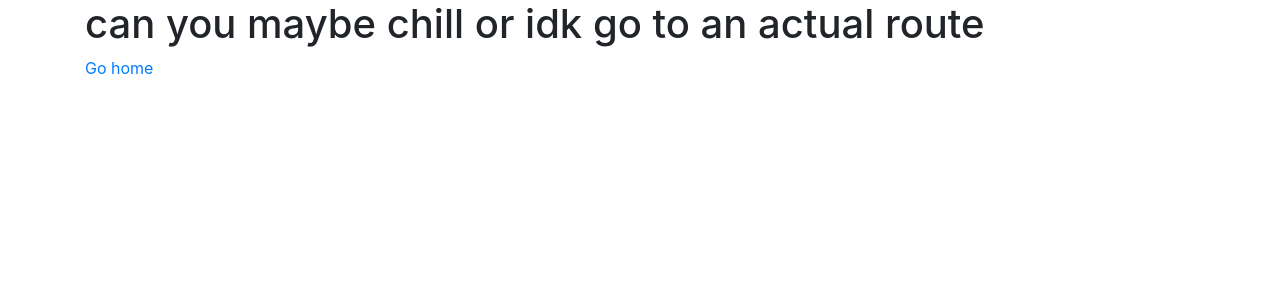
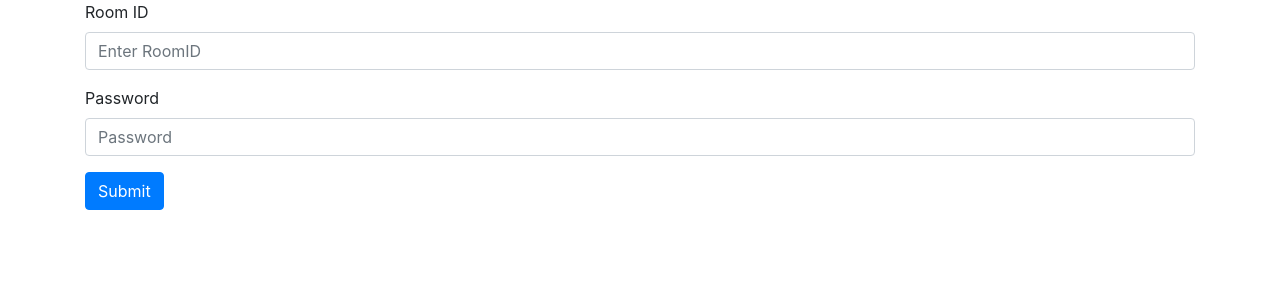
Before and after one commit to Berkyle/shishirs-dream, a React (Create React App) app: page /joinroom in a window 1280 px wide. Shown: the top 300 px of the page. Built offline with nearby package versions, Linux system fonts and the light colour scheme.

Commit message:
Added Buttons
pushed

```diff
--- a/src/App.js
+++ b/src/App.js
@@ -10,6 +10,7 @@
 import LoginPage from './LoginPage';
 import NotFound from './Components/NotFound';
 import ViewRoom from './Components/ViewRoom';
+import JoinRoom from './Components/Room';
 
 function App() {
   return (
@@ -18,6 +19,7 @@
         <Route component={Home} path="/" exact />
         <Route component={LoginPage} path="/login" exact />
         <Route component={ViewRoom} path="/view" exact />
+        <Route component={JoinRoom} path="/joinroom" exact />
         <Route component={NotFound} />
       </Switch>
     </Router>
--- /dev/null
+++ b/src/Components/Room.js
@@ -0,0 +1,29 @@
+import React from 'react'
+
+import Container from 'react-bootstrap/Container';
+import Button from 'react-bootstrap/Button';
+import Form from 'react-bootstrap/Form';
+
+const JoinRoom = () => {
+
+  return (
+    <Container>
+      <Form>
+        <Form.Group controlId="roomId">
+          <Form.Label>Room ID</Form.Label>
+          <Form.Control type="roomId" placeholder="Enter RoomID" />
+        </Form.Group>
+
+        <Form.Group controlId="password">
+          <Form.Label>Password</Form.Label>
+          <Form.Control type="password" placeholder="Password" />
+        </Form.Group>
+        <Button variant="primary" type="submit">
+          Submit
+        </Button>
+      </Form>
+    </Container>
+  )
+}
+
+export default JoinRoom;
```
Also changed, not shown: src/Components/create_room.js (deleted).
